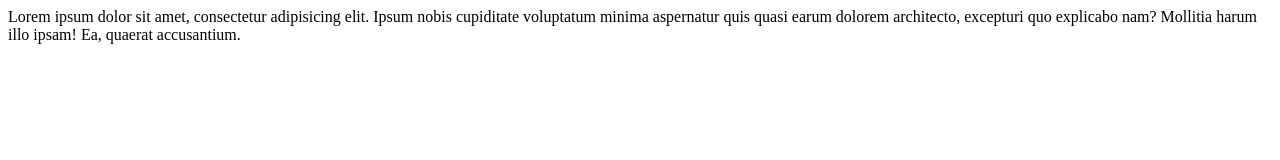
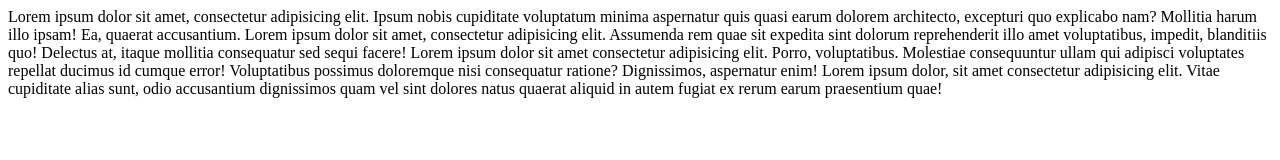
Before and after one commit to MariusGuceanu/ejercicio6-control-versiones, a plain HTML site: page index.html in a window 1280 px wide. Drawn offline with Linux system fonts and the light colour scheme.

Commit message:
segundo commit con mas lorem

```diff
--- a/index.html
+++ b/index.html
@@ -8,5 +8,8 @@
 </head>
 <body>
     Lorem ipsum dolor sit amet, consectetur adipisicing elit. Ipsum nobis cupiditate voluptatum minima aspernatur quis quasi earum dolorem architecto, excepturi quo explicabo nam? Mollitia harum illo ipsam! Ea, quaerat accusantium.
+    Lorem ipsum dolor sit amet, consectetur adipisicing elit. Assumenda rem quae sit expedita sint dolorum reprehenderit illo amet voluptatibus, impedit, blanditiis quo! Delectus at, itaque mollitia consequatur sed sequi facere!
+    Lorem ipsum dolor sit amet consectetur adipisicing elit. Porro, voluptatibus. Molestiae consequuntur ullam qui adipisci voluptates repellat ducimus id cumque error! Voluptatibus possimus doloremque nisi consequatur ratione? Dignissimos, aspernatur enim!
+    Lorem ipsum dolor, sit amet consectetur adipisicing elit. Vitae cupiditate alias sunt, odio accusantium dignissimos quam vel sint dolores natus quaerat aliquid in autem fugiat ex rerum earum praesentium quae!
 </body>
 </html>
```
